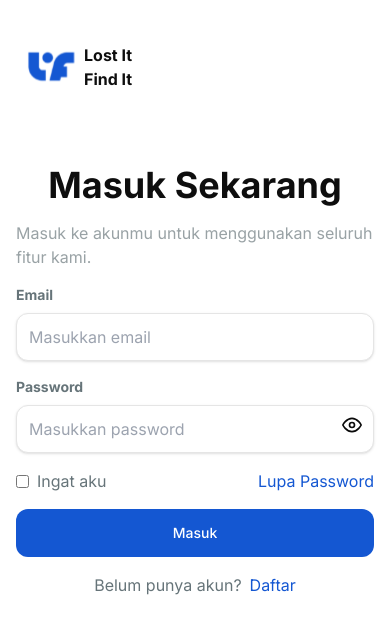
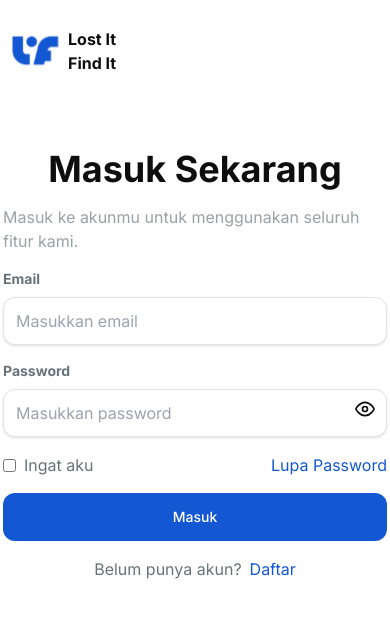
Before and after one commit to saaip7/PAW_TA_lostit-findit, a Next.js app in the folder client/: page /login in a window 390 px wide. Shown: the top 634 px of the page. Built offline with nearby package versions, Linux system fonts and the light colour scheme.

Commit message:
fix: responsive home (unfinished)

```diff
--- a/client/src/app/login/page.tsx
+++ b/client/src/app/login/page.tsx
@@ -76,7 +76,7 @@ const Login: React.FC = () => {
     };
 
     return (
-        <div className="flex flex-col md:grid grid-cols-[45%_55%] gap-4 p-4 mx-auto min-h-screen bg-white w-[100%]">
+        <div className="flex flex-col md:grid grid-cols-[45%_55%] gap-4 mx-auto min-h-screen bg-white w-[100%]">
             <div className="h-1/2 flex flex-col">
             <div className="self-start">
                 <div className="mb-16">
--- a/client/src/components/CardGallery.tsx
+++ b/client/src/components/CardGallery.tsx
@@ -41,7 +41,7 @@ const CardGallery: React.FC = () => {
 
   return (
     <div className="bg-whiteBg flex flex-col justify-center">
-      <div className="grid grid-cols-2 gap-4 md:grid-cols-3 lg:grid-cols-4 mx-auto">
+      <div className="grid grid-cols-1 gap-4 md:grid-cols-2 lg:grid-cols-4 mx-auto">
         {currentProducts.map((product: any) => (
           <ProductCard key={product._id} product={product} />
         ))}
```
